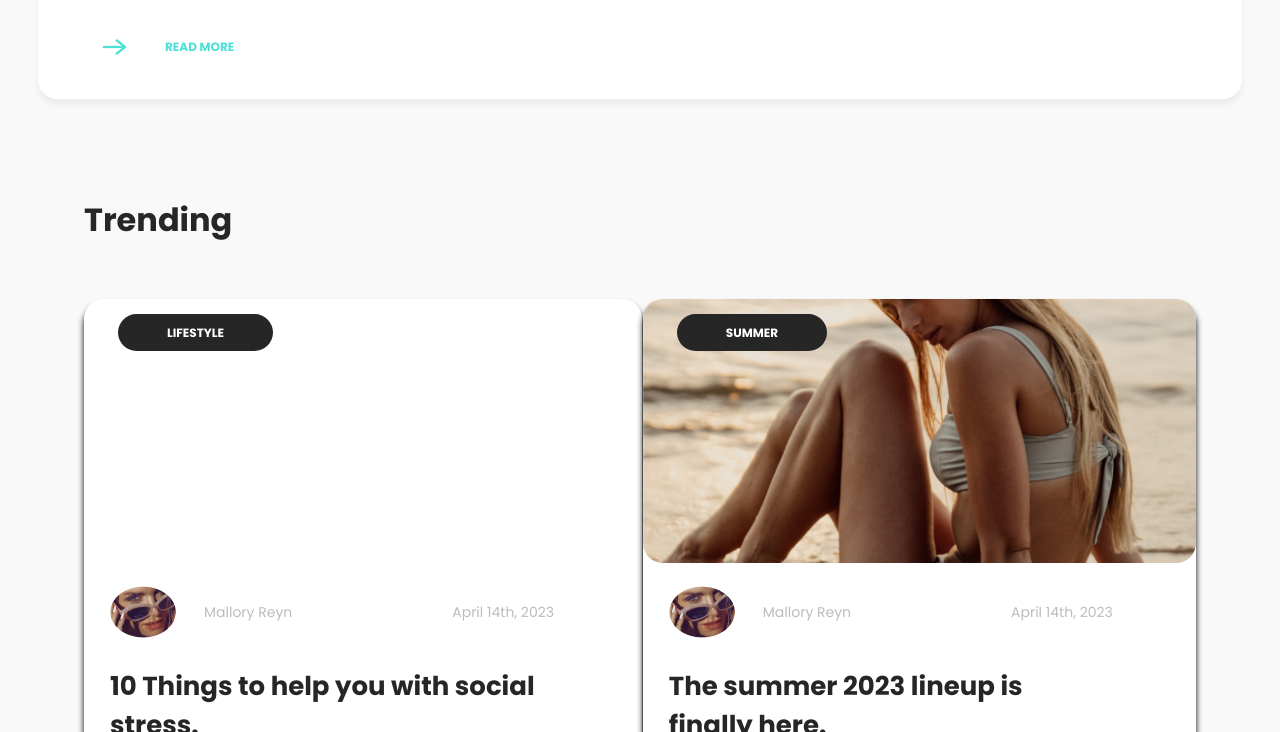
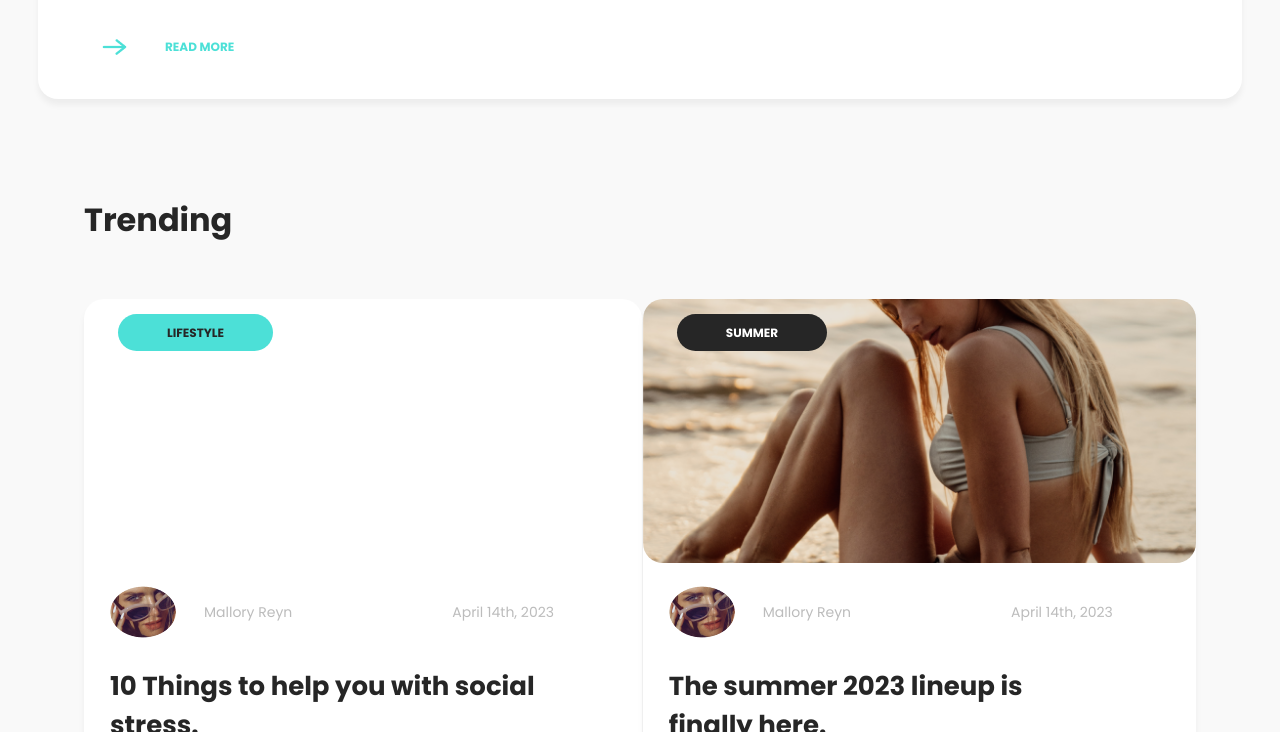
Before and after one commit to mar1975-123/Lux-Ventus, a plain HTML site: page index.html in a window 1280 px wide. In both pictures the pointer is over the link "LIFESTYLE". Shown: the part 2061-2793 px from the top of the page. Drawn offline with Linux system fonts and the light colour scheme.

Commit message:
add hover

```diff
--- a/style.css
+++ b/style.css
@@ -368,7 +368,7 @@ color: #262626;
     justify-content: space-between;
 }
 .trending-card {
-    box-shadow: 0px 6px 6px 0px #000000;
+    box-shadow: 0px 6px 6px 0px #0000000D;
     width: max-content;
     background-color: white;
     border-radius: 20px;
@@ -383,8 +383,20 @@ color: #262626;
     color: white;
     background-color: #262626;
     border-radius: 40px;
+    transition: 0.2s;
 
 }
+
+.trending-button a:hover{
+    color: #262626;
+    background-color: #4CE0D7;
+  }
+
+  .trending-button-1 a:hover{
+    transform: scale(1.25);
+    color: #262626;
+    background-color: #4CE0D7;
+  }
 
 .trending-button{
     background: url(photos/lifelife.png);
@@ -405,7 +417,7 @@ color: #262626;
     background-size: cover;
     background-repeat: no-repeat;
     border-radius: 20px;
-
+    transition: 0.2s;
 }
 .trending-button-1 a{
     margin-top: 55px;
```
